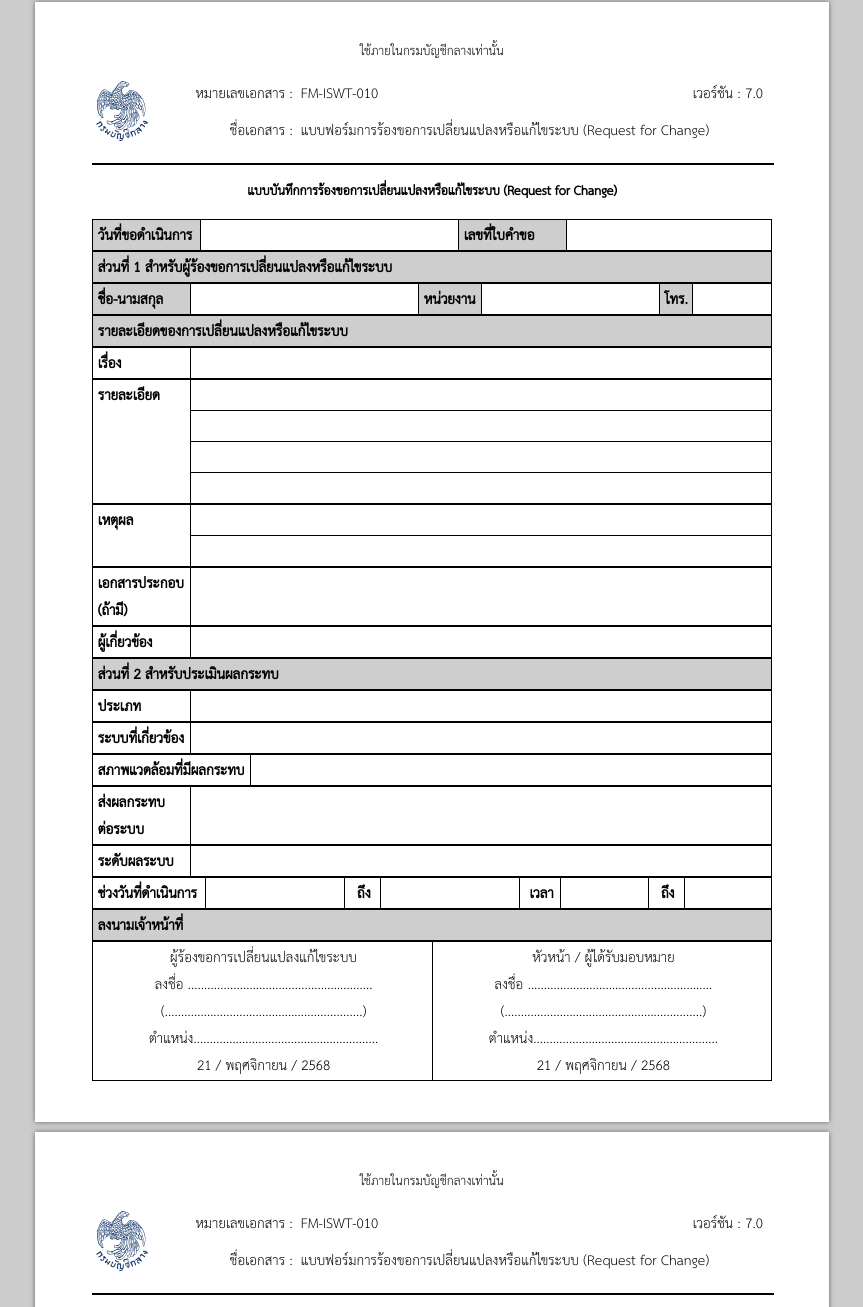
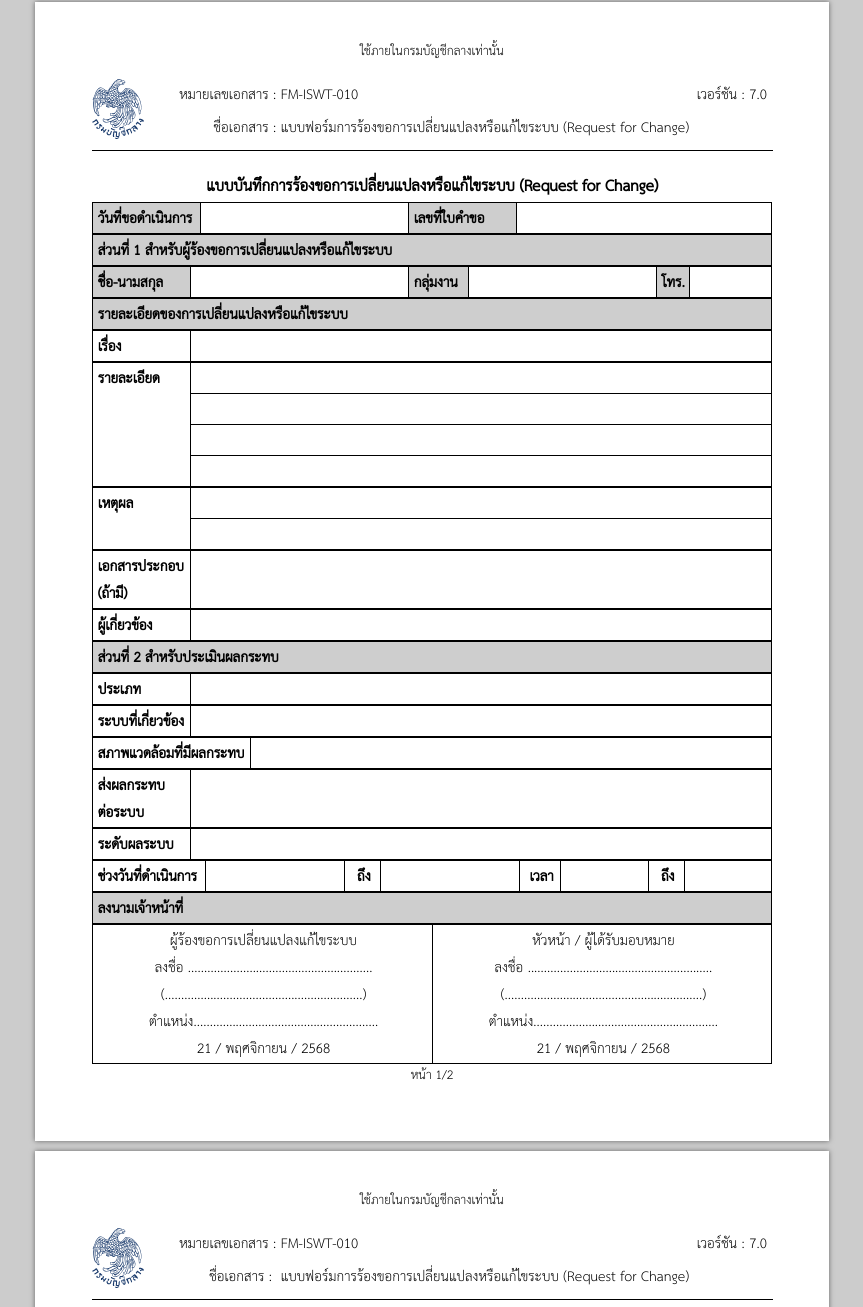
Before and after one commit to l0oktaan/elysia-pdf-service, a website: page design/index.html in a window 1280 px wide. Shown: the part 8-1315 px from the top of the page, without its empty margins (208-1071 px from the left). Drawn offline with Linux system fonts and the light colour scheme.

Commit message:
681203-2250

```diff
--- a/design/index.html
+++ b/design/index.html
@@ -1,14 +1,17 @@
 <!DOCTYPE html>
 <html lang="th">
+
 <head>
   <meta charset="utf-8" />
-  <title>รายงานสรุปเงินเดือนบุคลากร (2 หน้า)</title>
+  <title>FM-ISWT-010</title>
   <style>
-    html, body {
+    html,
+    body {
       margin: 0;
       padding: 0;
       background: #ccc;
     }
+
     @font-face {
       font-family: 'THSarabunNew';
       src: url('fonts/THSarabunNew.ttf') format('truetype');
@@ -16,12 +19,14 @@
 
     /* กล่องจำลองกระดาษ A4 */
     .page {
-      width: 794px;           /* A4 @ 96dpi */
-      min-height: 1120px;     /* A4 @ 96dpi */
+      width: 794px;
+      /* A4 @ 96dpi */
+      min-height: 1120px;
+      /* A4 @ 96dpi */
       margin: 10px auto;
       padding: 10mm 15mm 10mm 15mm;
       background: #fff;
-      box-shadow: 0 0 5px rgba(0,0,0,0.5);
+      box-shadow: 0 0 5px rgba(0, 0, 0, 0.5);
       box-sizing: border-box;
       position: relative;
       font-family: "THSarabunNew", Tahoma, sans-serif;
@@ -37,13 +42,25 @@
       body {
         background: #fff;
       }
-      .page {
+
+      /* .page {
         margin: 0;
         box-shadow: none;
         width: auto;
         min-height: auto;
         page-break-after: always;
+      } */
+      .page {
+        width: 210mm;
+        min-height: 297mm;
+        margin: 0;
+        padding: 10mm 15mm 10mm 15mm;
+        /* เผื่อขอบในกระดาษเอง */
+        box-shadow: none;
+        page-break-after: always;
+        box-sizing: border-box;
       }
+
       .page:last-child {
         page-break-after: auto;
       }
@@ -55,11 +72,30 @@
       font-weight: normal;
       margin-bottom: 4mm;
     }
+    .report-footer {
+      text-align: center;
+      font-size: 18px;
+      font-weight: normal;
+      margin-bottom: 4mm;
+    }
+
+    .tb-report-header tr > td {
+      padding: 0;
+      line-height: 1;
+      height: 5mm;
+      vertical-align:middle;
+    }
+
+    .tb-report-header tr {
+      height: auto;
+    }
+
     .report-title {
       text-align: center;
-      font-size: 18px;
+      font-size: 22px;
       font-weight: bold;
-      margin-bottom: 4mm;
+      margin-bottom: 0mm;
+      margin-top: 20px;
     }
 
     .report-subtitle {
@@ -103,9 +139,17 @@
       background: #f9f9f9;
     }
 
-    .text-center { text-align: center; }
-    .text-right { text-align: right; }
-    .small { font-size: 13px; }
+    .text-center {
+      text-align: center;
+    }
+
+    .text-right {
+      text-align: right;
+    }
+
+    .small {
+      font-size: 13px;
+    }
 
     .signature-section {
       margin-top: 10mm;
@@ -130,6 +174,7 @@
     .signature-label {
       margin-top: 3mm;
     }
+
     .my-table td {
       padding: 0;
       margin-left: 2px;
@@ -137,38 +182,50 @@
       border: none;
       vertical-align: middle;
     }
+
     .sub-table td {
       padding: 3px 2px 0px 5px;
       border: 1px solid #000;
     }
+
     .gray {
       background-color: #cecece;
       font-weight: bold;
     }
-    .bold{
+
+    .bold {
       font-weight: bold;
     }
   </style>
 </head>
+
 <body>
 
   <!-- หน้า 1 -->
   <div class="page">
     <div class="report-header">ใช้ภายในกรมบัญชีกลางเท่านั้น</div>
-    <table style="border: none;">
+    <table style="border: none;" class="tb-report-header">
       <tr>
-        <td style="width: 20mm; border: none;" rowspan="2"><img src="images/cgd.svg" alt="Logo" style="height: 60px;"></td>
-        <td style="width: 30mm; border: none; text-align: right;">หมายเลขเอกสาร :</td>
+        <td style="width: 20mm; border: none;" rowspan="2"><img src="images/cgd.svg" alt="Logo" style="height: 60px;">
+        </td>
+        <td style="width: 30mm; border: none; text-align: right;">หมายเลขเอกสาร :&nbsp;</td>
 
         <td style="border: none;">FM-ISWT-010 </td>
-        <td style="width: 20mm;border: none;">เวอร์ชัน :  7.0 </td>
+        <td style="width: 20mm;border: none;">เวอร์ชัน : 7.0 </td>
       </tr>
       <tr>
-        <td style="text-align: right;border: none;">ชื่อเอกสาร :</td>
+        <td style="text-align: right;border: none;">ชื่อเอกสาร :&nbsp;</td>
         <td colspan="2" style="border: none;">แบบฟอร์มการร้องขอการเปลี่ยนแปลงหรือแก้ไขระบบ (Request for Change) </td>
       </tr>
     </table>
-    <hr style="border: 0.1px solid #000; width: 100%; margin-top: 10px; margin-bottom: 15px;" />
+    <hr style="
+        width: 100%;
+        border: 0;
+        border-top: 2px solid #000;
+        transform: scaleY(0.5);
+        transform-origin: top;
+        margin: 5px 0px 10px 0px;
+      ">
     <div class="report-title">แบบบันทึกการร้องขอการเปลี่ยนแปลงหรือแก้ไขระบบ (Request for Change)</div>
 
     <table class="my-table" style="width: 100%; border: none;">
@@ -177,7 +234,7 @@
           <table class="sub-table" style="width: 100%;">
             <tr>
               <td style="text-align:left; width:100px;" class="gray">วันที่ขอดำเนินการ</td>
-              <td style="text-align:left; width:250px;"></td>
+              <td style="text-align:left; width:200px;"></td>
               <td style="text-align:left; width:100px;" class="gray">เลขที่ใบคำขอ</td>
               <td style="text-align:left;"></td>
             </tr>
@@ -198,9 +255,9 @@
           <table class="sub-table" style="width: 100%;">
             <tr>
               <td style="text-align:left; width:90px;" class="gray">ชื่อ-นามสกุล</td>
-              <td style="text-align:left; width:220px;"></td>
-              <td style="text-align:left; width:55px;" class="gray">หน่วยงาน</td>
-              <td style="text-align:left; width:170px;"></td>
+              <td style="text-align:left; width:210px;"></td>
+              <td style="text-align:left; width:52px;" class="gray">กลุ่มงาน</td>
+              <td style="text-align:left; width:180px;"></td>
               <td style="text-align:left; width:25px;" class="gray">โทร.</td>
               <td></td>
             </tr>
@@ -389,35 +446,44 @@
     </table>
 
 
-
+    <div class="report-footer">หน้า 1/2</div>
 
   </div>
 
   <!------------------------------- หน้า 2 --------------------------------->
   <div class="page page-break">
     <div class="report-header">ใช้ภายในกรมบัญชีกลางเท่านั้น</div>
-    <table style="border: none;">
+    <table style="border: none;" class="tb-report-header">
       <tr>
-        <td style="width: 20mm; border: none;" rowspan="2"><img src="images/cgd.svg" alt="Logo" style="height: 60px;"></td>
-        <td style="width: 30mm; border: none; text-align: right;">หมายเลขเอกสาร :</td>
+        <td style="width: 20mm; border: none;" rowspan="2"><img src="images/cgd.svg" alt="Logo" style="height: 60px;">
+        </td>
+        <td style="width: 30mm; border: none; text-align: right;">หมายเลขเอกสาร :&nbsp;</td>
 
         <td style="border: none;">FM-ISWT-010 </td>
-        <td style="width: 20mm;border: none;">เวอร์ชัน :  7.0 </td>
+        <td style="width: 20mm;border: none;">เวอร์ชัน : 7.0 </td>
       </tr>
       <tr>
-        <td style="text-align: right;border: none;">ชื่อเอกสาร :</td>
+        <td style="text-align: right;border: none;">ชื่อเอกสาร : &nbsp;</td>
         <td colspan="2" style="border: none;">แบบฟอร์มการร้องขอการเปลี่ยนแปลงหรือแก้ไขระบบ (Request for Change) </td>
       </tr>
     </table>
-    <hr style="border: 0.1px solid #000; width: 100%; margin-top: 10px; margin-bottom: 15px;" />
-
+    <hr style="
+        width: 100%;
+        border: 0;
+        border-top: 2px solid #000;
+        transform: scaleY(0.5);
+        transform-origin: top;
+        margin: 5px 0px 10px 0px;
+      ">
     <table class="sub-table" style="width: 100%; ">
       <tr>
         <td colspan="2" class="gray">ส่วนที่ 3</td>
       </tr>
       <tr>
-        <td style="text-align:left; width:52%;" class="gray">สำหรับผู้ตรวจสอบการขอเปลี่ยนแปลงหรือแก้ไข<br>(กลุ่มงานรักษาความปลอดภัยด้านสารสนเทศ)</td>
-        <td style="text-align:left; width:48%;" class="gray">สำหรับผู้อำนวยการศูนย์เทคโนโลยีสารสนเทศและการสื่อสาร<br>หรือผู้ที่ได้รับมอบหมาย</td>
+        <td style="text-align:left; width:52%;" class="gray">
+          สำหรับผู้ตรวจสอบการขอเปลี่ยนแปลงหรือแก้ไข<br>(กลุ่มงานรักษาความปลอดภัยด้านสารสนเทศ)</td>
+        <td style="text-align:left; width:48%;" class="gray">
+          สำหรับผู้อำนวยการศูนย์เทคโนโลยีสารสนเทศและการสื่อสาร<br>หรือผู้ที่ได้รับมอบหมาย</td>
       </tr>
       <tr>
         <td>
@@ -557,7 +623,7 @@
         </td>
       </tr>
       <tr>
-        <td style="text-align: center;">
+        <td style=" text-align: center;">
           <div>ผู้ร้องขอ/ติดตาม</div>
           <div>ลงชื่อ .........................................................</div>
           <div>(.............................................................)</div>
@@ -573,6 +639,8 @@
         </td>
       </tr>
     </table>
+    <div class="report-footer">หน้า 2/2</div>
   </div>
 </body>
+
 </html>
```
Lines whose indentation alone changed are shown as unchanged.
